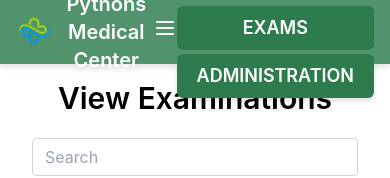
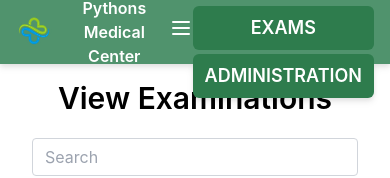
Before and after one commit to VIbitoye/tech-dive-pythons, a React (Create React App) app in the folder client/: page / in a window 390 px wide. Both pictures are taken after a click on the button 362 px from the left and 28 px from the top of the page. Shown: the top 178 px of the page. Built offline with nearby package versions, Linux system fonts and the light colour scheme; no server answers.

Commit message:
Changed navbar responsiveness

```diff
--- a/client/src/components/Admin.jsx
+++ b/client/src/components/Admin.jsx
@@ -241,7 +241,7 @@ function Admin() {
                   Zip Code { sortBy === 'zip' ? (sortDirection === 'asc' ? '⬆️' : '⬇️') : ''}</button>
                 </th>
 
-                    {/*table headers*/}
+
                 <th
                   className="px-5 py-3 border-b-2 border-gray-200 bg-gray-100"
                 ></th>
--- a/client/src/components/Navbar.jsx
+++ b/client/src/components/Navbar.jsx
@@ -16,8 +16,8 @@ function Navbar() {
       <div className="container flex items-center justify-between px-4 sm:px-6 lg:px-8">
         <div className="flex items-center">
           <Link to="/exams" className="flex items-center ">
-            <img className= "w-[3rem]" src={logo} alt="" />
-            <span className="ml-2 text-xl font-semibold">Pythons Medical Center</span>
+            <img className= "md:w-[3rem]" src={logo} alt="" />
+            <span className="ml-2 text-base md:text-xl font-semibold">Pythons Medical Center</span>
           </Link>
         </div>
         <div className="hidden sm:flex sm:items-center font-semibold sm:ml-6">
@@ -36,10 +36,10 @@ function Navbar() {
         </button>
       </div>
       <div className={`sm:hidden ease-in-out mobile-menu mt-10 ${isMobileMenuOpen ? 'block' : 'hidden'}`}>
-        <Link to="/exams" className="block px-5 py-2 text-white font-semibold bg-[#2e7c4d] hover:bg-[#266140] rounded-md">
+        <Link to="/exams" className="block px-3 py-2 text-white font-semibold bg-[#2e7c4d] hover:bg-[#266140] rounded-md">
           EXAMS
         </Link>
-        <Link to="/admin" className="block px-5 py-2 mt-1 text-white font-semibold bg-[#2e7c4d] hover:bg-[#266140] rounded-md">
+        <Link to="/admin" className="block px-3 py-2 mt-1 text-white font-semibold bg-[#2e7c4d] hover:bg-[#266140] rounded-md">
           ADMINISTRATION
         </Link>
       </div>
--- a/client/src/components/Pagination.jsx
+++ b/client/src/components/Pagination.jsx
@@ -11,7 +11,7 @@ function Pagination({totalRecords, perPage, currentPage, setCurrentPage}) {
     {pages.map((page, index) => {
       return (
         <button
-          className={`flex items-center sm:w-[1rem] md:w-[3.2rem] focus:bg-green-400 active:bg-green-400 hover:bg-green-200 text-gray-600 font-semibold border-r border-gray-400 justify-center px-2 ${
+          className={`flex items-center  md:w-[3.2rem] focus:bg-green-400 active:bg-green-400 hover:bg-green-200 text-gray-600 font-semibold border-r border-gray-400 justify-center md:px-4 px-2 ${
             currentPage === page ? 'bg-green-400' : ''
           } `}
           key={index}
```
